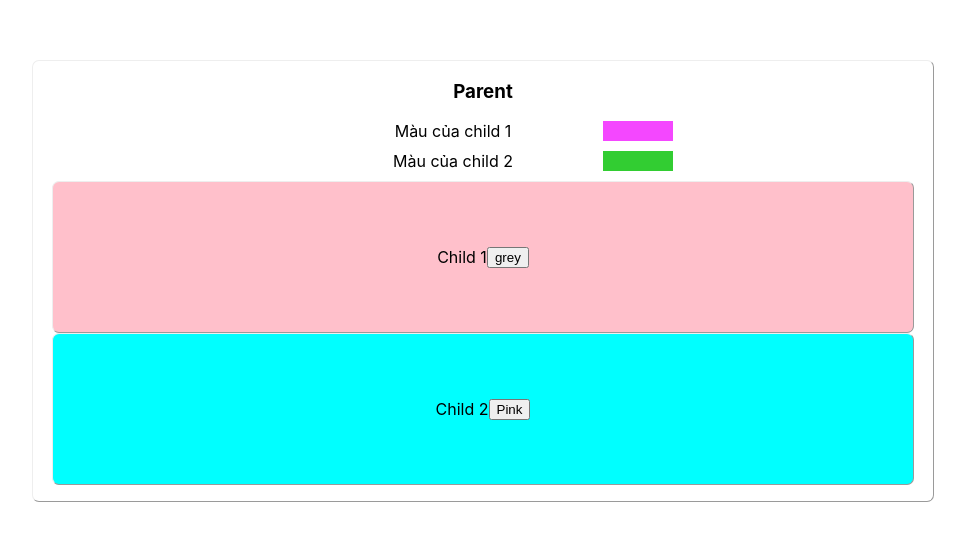
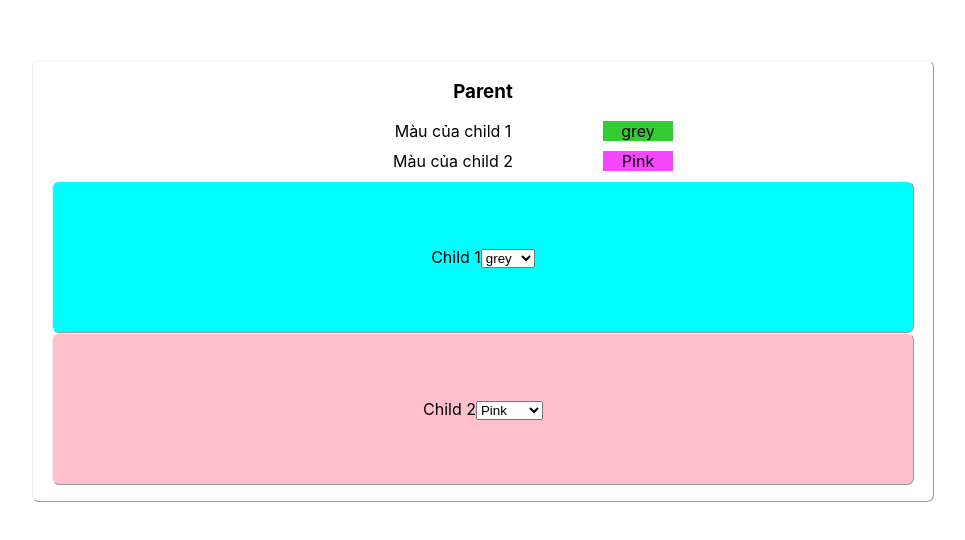
Before and after one commit to hoaiphuong123/parent_change_color, a React (Create React App) app: page / in a window 1280 px wide. Shown: the part 180-720 px from the top of the page, without its empty margins (177-1142 px from the left). Built offline with nearby package versions, Linux system fonts and the light colour scheme.

Commit message:
updateparent

```diff
--- a/src/App.js
+++ b/src/App.js
@@ -7,7 +7,10 @@ import Menu2 from './compoments/menu2';
 function App() {
   const [color1, setColor1] = useState('grey');
   const [color2, setColor2] = useState('Pink');
+
   const handleChangeColor1 = (e) => {
+    console.log('handleChangeColor1: ', e);
+    console.log('handleChangeColor1: ', e.target.value);
     setColor1(e.target.value);
   };
   const handleChangeColor2 = (e) => {
@@ -20,14 +23,14 @@ function App() {
   };
   return (
     <div className="Box">
-      <div className="MenuBox">
+      <div className="MenuBox" onChange={changeHandleMenu}>
         <h3>Parent</h3>
         <div className="Boxmenu">
           <div className="color1">
             <div className="rowlable1">
               <label htmlFor="lable1"> Màu của child 1</label>
             </div>
-            <div className="square1"> </div>
+            <div className="square1">{color1}</div>
           </div>
         </div>
         <div className="Boxmenu">
@@ -35,10 +38,10 @@ function App() {
             <div className="rowlable2">
               <label htmlFor="lable2">Màu của child 2</label>
             </div>
-            <div className="square2"> </div>
+            <div className="square2">{color2}</div>
           </div>
         </div>
-        <div className="Boxmenu" onChange={changeHandleMenu}>
+        <div className="Boxmenu">
           <Menu1 onSetColor={handleChangeColor1} color={color1} label={'Child 1'} />
           <Menu2 onSetColor1={handleChangeColor2} color1={color2} label1={'Child 2'} />
         </div>
--- a/src/compoments/menu.css
+++ b/src/compoments/menu.css
@@ -30,7 +30,7 @@
 .square1{
     width: 70px;
     height: 20px;
-    background: #f447ff;
+    background: #32CD32;
     float: left;
 }
 
@@ -42,7 +42,7 @@
 .square2{
     width: 70px;
     height: 20px;
-    background: #32CD32;
+    background:#f447ff;
     float-box : left;
 }
 .MyBox{
@@ -62,7 +62,7 @@
     align-items: center;
     display: flex;
     justify-content: center;
-    background: #FFC0CB;
+    background: #00FFFF;
 }
 .Boxmenu2{
     border: outset;
@@ -73,7 +73,7 @@
     align-items: center;
     display: flex;
     justify-content: center;
-    background: #00FFFF;
+    background: #FFC0CB;
 
 }
 .list{
--- a/src/compoments/menu1.js
+++ b/src/compoments/menu1.js
@@ -1,5 +1,4 @@
-import React, { useState } from 'react';
-import Dropdown from 'react-bootstrap/Dropdown';
+import React from 'react';
 import './menu.css';
 import PropTypes from 'prop-types';
 
@@ -10,33 +9,25 @@ Menu1.propTypes = {
 };
 
 export default function Menu1({ color, label, onSetColor }) {
-  const [ColorMenu1, setColorMenu1] = useState('');
-  const handleColorMenu1 = (e) => {
-    setColorMenu1(e.target.value);
-  };
-  const changeHandleName = (e) => {
-    e.preventDefault();
-    console.log({ ColorMenu1 });
-  };
   return (
     <div className="Boxmenu1">
       <text>{label}</text>
-      <Dropdown onSubmit={changeHandleName}>
-        <Dropdown.Toggle variant="success" id="dropdown-basic">
-          {color}
-        </Dropdown.Toggle>
-        <Dropdown.Menu>
-          <Dropdown.Item className=" list" style={{ color: 'grey' }} onChange={onSetColor}>
-            <text>grey</text>
-          </Dropdown.Item>
-          <Dropdown.Item className="list" style={{ color: 'Red' }} onChange={onSetColor}>
-            <text>Red</text>
-          </Dropdown.Item>
-          <Dropdown.Item className="list" style={{ color: 'Yellow' }} onChange={onSetColor}>
-            <text>Yellow</text>
-          </Dropdown.Item>
-        </Dropdown.Menu>
-      </Dropdown>
+      <form>
+        <label>
+          <select onChange={onSetColor}>
+            <text>{color}</text>
+            <option value="grey" style={{ color: 'grey' }}>
+              grey
+            </option>
+            <option value="black" style={{ color: 'black' }}>
+              black
+            </option>
+            <option value="blue" style={{ color: 'blue' }}>
+              blue
+            </option>
+          </select>
+        </label>
+      </form>
     </div>
   );
 }
--- a/src/compoments/menu2.js
+++ b/src/compoments/menu2.js
@@ -1,5 +1,4 @@
-import React, { useState } from 'react';
-import Dropdown from 'react-bootstrap/Dropdown';
+import React from 'react';
 import './menu.css';
 import PropTypes from 'prop-types';
 
@@ -10,33 +9,25 @@ Menu2.propTypes = {
 };
 
 export default function Menu2({ onSetColor1, color1, label1 }) {
-  const [ColorMenu2, setColorMenu2] = useState('');
-  const handleColorMenu2 = (e) => {
-    setColorMenu2(e.target.value);
-  };
-  const changeHandleName2 = (e) => {
-    e.preventDefault();
-    console.log({ ColorMenu2 });
-  };
   return (
     <div className="Boxmenu2">
       <text> {label1}</text>
-      <Dropdown onSubmit={changeHandleName2}>
-        <Dropdown.Toggle variant="success" id="dropdown-basic">
-          {color1}
-        </Dropdown.Toggle>
-        <Dropdown.Menu>
-          <Dropdown.Item className="list" style={{ color: 'Pink' }} onChange={onSetColor1}>
-            <text>Pink</text>
-          </Dropdown.Item>
-          <Dropdown.Item className="list" style={{ color: 'Orange' }} onChange={onSetColor1}>
-            <text>Orange</text>
-          </Dropdown.Item>
-          <Dropdown.Item className="list" style={{ color: 'Black' }} onChange={onSetColor1}>
-            <text>Black</text>
-          </Dropdown.Item>
-        </Dropdown.Menu>
-      </Dropdown>
+      <form>
+        <label>
+          <select onChange={onSetColor1}>
+            <text>{color1}</text>
+            <option value="Pink" style={{ color: 'Pink' }}>
+              Pink
+            </option>
+            <option value="Orange" style={{ color: 'Orange' }}>
+              Orange
+            </option>
+            <option value="Yellow" style={{ color: 'Yellow' }}>
+              Yellow
+            </option>
+          </select>
+        </label>
+      </form>
     </div>
   );
 }
```
Also changed, not shown: src/compoments/menuMain.js (+7 -7 lines).
